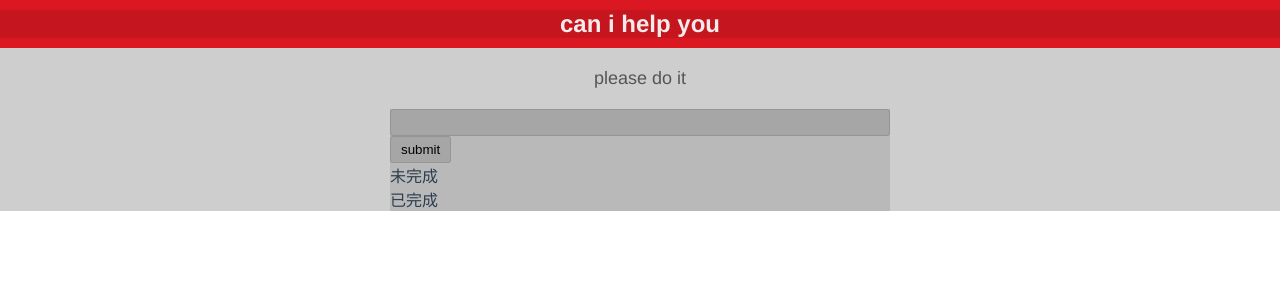
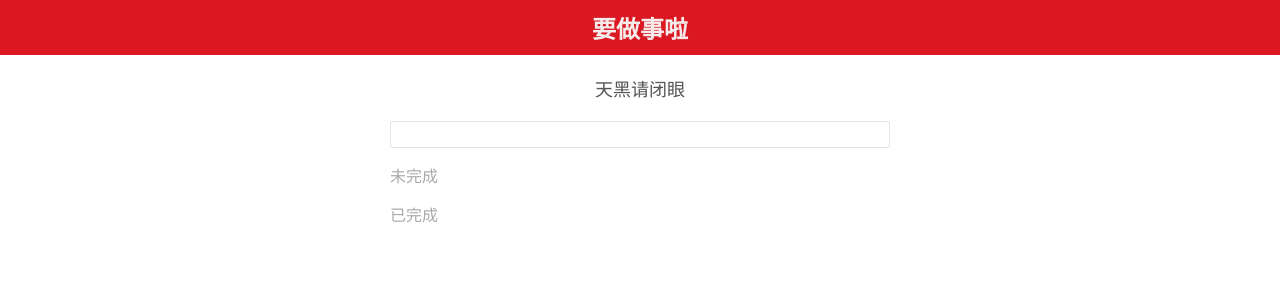
Before and after one commit to BLOODMAGEBURT/todo-css, a Vue app: page /#/todo in a window 1280 px wide. Shown: the top 300 px of the page. Built offline with nearby package versions, Linux system fonts and the light colour scheme.

Commit message:
vertical-align middle css

```diff
--- a/src/components/TaskItem.vue
+++ b/src/components/TaskItem.vue
@@ -1,7 +1,7 @@
 <template>
   <div class="task-item">
     <div @click="toggle(todoItem.id)" :class="[ todoItem.completed ? 'completed' : 'toggle-complete' ]"></div>
-    {{todoItem.title}}--{{ todoItem.id }}
+    <span class="title">{{todoItem.title}}--{{ todoItem.id }}</span>
     <button @click="remove(todoItem.id)">删除</button>
     <button @click="setCurrent(todoItem)">更新</button>
   </div>
@@ -48,4 +48,28 @@ export default {
   .completed:hover {
     background: #ddd;
   }
+  .task-item {
+    padding: 10px;
+  }
+  .task-item:hover {
+    background: rgba(0, 0, 0, .03);
+  }
+  .task-item button {
+    display: none;
+    font-size: 80%;
+    background: #fff;
+    border: 1px solid rgba(0,0,0,0.1);
+    border-radius: 3px;
+    padding: 5px 10px;
+  }
+  .task-item:hover button {
+    display: inline-block;
+  }
+  .task-item > * {
+    vertical-align: middle;
+    line-height: 1.2;
+  }
+  .task-item .title {
+    padding: 15px;
+  }
 </style>
--- a/src/components/ToDo.vue
+++ b/src/components/ToDo.vue
@@ -1,20 +1,19 @@
 <template>
   <div class="todo">
     <div class="navbar">
-      <h1>can i help you</h1>
+      <h1>要做事啦</h1>
     </div>
     <div class="header">
-      please do it
+      天黑请闭眼
     </div>
     <form id="task-form" @submit.prevent="addOrUpdate">
       <div class="wrap">
         <input type="text" id="task-input" @keyup.enter="addOrUpdate" v-model="current.title" autocomplete="off"/>
-        <button type="submit">submit</button>
       </div>
     </form>
     <div class="task-list">
       <div class="wrap">
-        未完成
+        <div class="segment-title">未完成</div>
         <TaskItem v-if="!item.completed"
                   v-for="item in list"
                   :key="item.id" :todoItem="item"
@@ -26,7 +25,7 @@
     </div>
     <div class="task-list">
       <div class="wrap">
-        已完成
+        <div class="segment-title">已完成</div>
         <TaskItem v-if="item.completed"
                   v-for="item in list"
                   :key="item.id" :todoItem="item"
@@ -136,7 +135,6 @@ window.ms = {
 
 <style scoped>
   * {
-    background-color: rgba(0, 0, 0, 0.1);
     box-sizing: border-box;
   }
 
@@ -173,4 +171,9 @@ window.ms = {
     display: block;
     width: 100%;
   }
+  .segment-title {
+    margin: 15px 0;
+    color: #aaa;
+    font-weight: lighter;
+  }
 </style>
```
